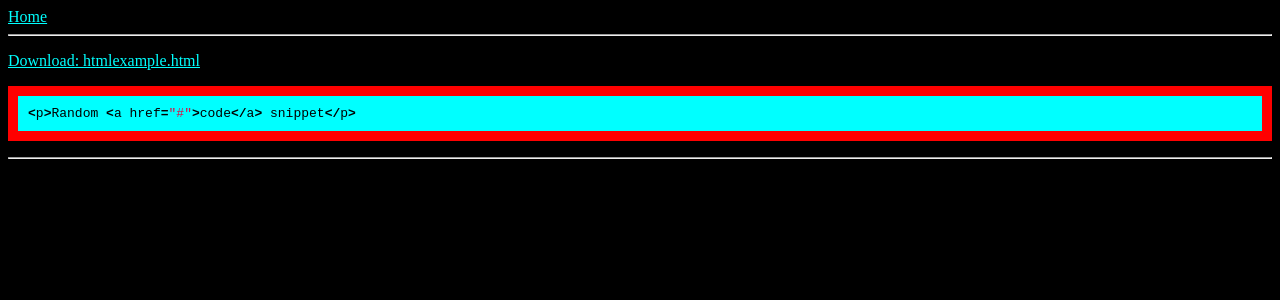
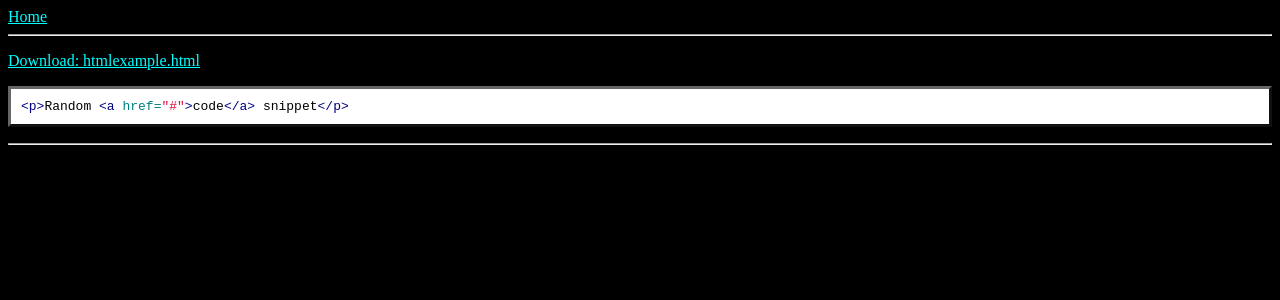
Before and after one commit to ElijahShadbolt/jekylltest2, a Jekyll site: the page built from _posts/2016-12-08-code-example.html, in a window 1280 px wide. Shown: the top 300 px of the page. Built offline with Jekyll 4.4.1, drawn with Linux system fonts in a browser that asks for light colours.

Commit message:
codeblock.html

```diff
--- /dev/null
+++ b/_includes/codeblock.html
@@ -0,0 +1,5 @@
+{% case include.codetype %}
+{% when 'cpp'  %}{% highlight cpp %}{{ include.content }}{% endhighlight %}{% assign test=true %}
+{% when 'html' %}{% highlight html %}{{ include.content }}{% endhighlight %}{% assign test=true %}
+{% else %}{{ include.content }}
+{% endcase %}
--- a/_posts/2016-12-08-code-example.html
+++ b/_posts/2016-12-08-code-example.html
@@ -15,7 +15,8 @@ sources:
     <hr/>
 
     <p><a href="{{ site.baseurl }}/{{ script.relative_path }}" download="{{ script.scriptname }}">Download: {{ script.scriptname }}</a></p>
-{% highlight cpp %}{{ script.content }}{% endhighlight %}
+    {% include codeblock.html codetype=script.codetype content=script.content %}
+
 </div>
 
 {% endfor %}
--- a/assets/style.scss
+++ b/assets/style.scss
@@ -9,11 +9,6 @@ body {
 a {
     color: aqua;
 }
-figure.highlight,
-div.highlight {
-    background-color: cyan;
-    border: 10px solid red;
-}
 .highlight {
     margin: 0;
     margin-top: 1em;
```
